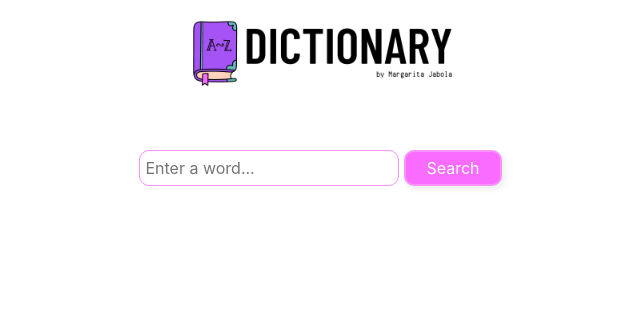
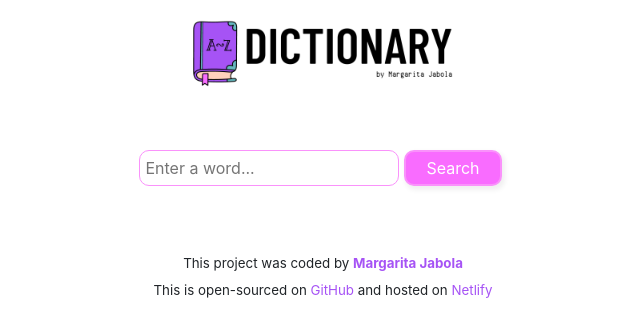
Before and after one commit to mjabola/dictionary-app, a React (Create React App) app: page / in a window 1280 px wide. Shown: the top 336 px of the page, without its empty margins (317-957 px from the left). Built offline with nearby package versions, Linux system fonts and the light colour scheme.

Commit message:
footer added

```diff
--- a/src/App.css
+++ b/src/App.css
@@ -19,6 +19,16 @@ border-radius: 10px;
   text-decoration: none;
   box-shadow: 2px 3px 5px 1px #f0f0f0;
 }
+
+a {
+  color: var(--primary-purple);
+  text-decoration: none;
+}
+
+a:hover {
+  color: var(--secondary-purple);
+}
+
 .App-logo {
   max-width: 300px;
   display: block;
@@ -35,3 +45,10 @@ margin: 0 auto;
   border: 0.5px solid var(--secondary-pink);
 padding: 5px;
 }
+
+.bottom-container {
+  font-size: 10pt;
+  text-align: center;
+  line-height: 20pt;
+  padding: 14px 16px;
+}
--- a/src/App.js
+++ b/src/App.js
@@ -6,7 +6,8 @@ import './App.css';
 
 function App() {
   return (
-    <div className="App container">
+    <div className="App">
+      <div className="container">
         <header className="App-header">
           <img src={logo} className="App-logo img-fluid" alt="logo" />
         </header>
@@ -14,6 +15,20 @@ function App() {
           <Dictionary />
         </main>
       </div>
+      <div className="bottom-container">
+        This project was coded by{" "}
+        <strong>
+          <a href="https://www.linkedin.com/in/margarita-jabola/ ">
+            Margarita Jabola
+          </a>
+        </strong>
+        <br />
+        This is open-sourced on{" "}
+        <a href="https://github.com/mjabola/dictionary-app">GitHub</a> and
+        hosted on{" "}
+        <a href="https://resplendent-dodol-db0f86.netlify.app/">Netlify</a>
+      </div>
+    </div>
   );
 }
 
```
Lines whose indentation alone changed are shown as unchanged.
